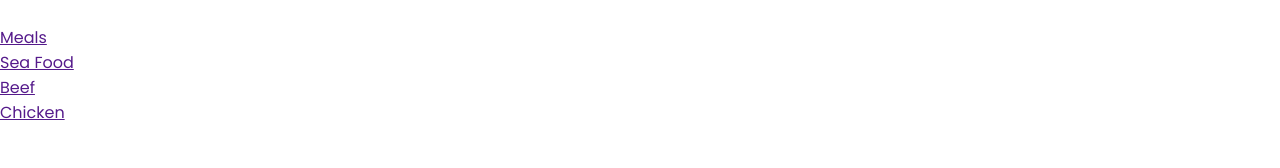
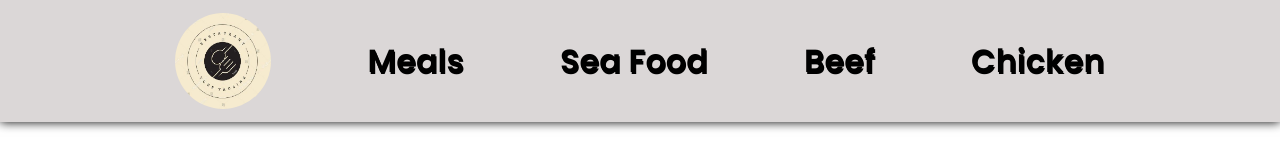
Before and after one commit to tajemouti/js-capstone-project, a website built with webpack: page src/index.html in a window 1280 px wide. Built offline with nearby package versions, Linux system fonts and the light colour scheme.

Commit message:
Add logo and basic styling

```diff
--- a/src/index.html
+++ b/src/index.html
@@ -9,7 +9,7 @@
 <body>
     <header id="header">
         <ul>
-            <img src="" alt="">
+            <img src="./logo.jpg" alt="Logo">
             <li><a class="" href="">Meals</a></li>
             <li><a class="" href="">Sea Food</a></li>
             <li><a class="" href="">Beef</a></li>
--- a/src/index.js
+++ b/src/index.js
@@ -1 +1,2 @@
 import './style.css';
+import './logo.jpg';
--- a/src/style.css
+++ b/src/style.css
@@ -3,8 +3,37 @@
   margin: 0;
   font-family: 'Poppins', sans-serif;
   box-sizing: border-box;
+  text-decoration: none;
 }
 
-#header {
+header {
   display: flex;
+  justify-content: center;
+  background: rgb(219, 215, 215);
+  min-width: 100%;
+  padding: 1% 10%;
+  box-shadow: 0 0 10px 0;
 }
+
+ul {
+  display: flex;
+  align-items: center;
+  gap: 3em;
+  list-style: none;
+  font-size: 2em;
+  font-weight: 600;
+  color: black;
+}
+
+ul a {
+  font-size: 1em;
+  font-weight: 600;
+  color: black;
+  text-shadow: 1px 2px;
+}
+
+ul img {
+  width: 96px;
+  height: 96px;
+  border-radius: 50%;
+}
--- a/webpack.config.js
+++ b/webpack.config.js
@@ -42,6 +42,10 @@ module.exports = {
           },
         },
       },
+      {
+        test: /\.(png|svg|jpg|jpeg|gif)$/i,
+        type: 'asset/resource',
+      },
     ],
   },
   plugins: [
```
Also changed, not shown: src/logo.jpg (added).
